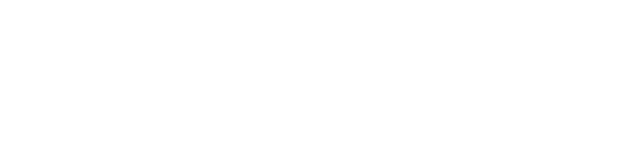
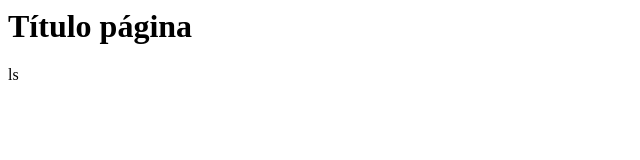
Before and after one commit to HenriquePatti/teste, a plain HTML site: page index.html in a window 1280 px wide. Shown: the whole page, without its empty margins (0-640 px from the left). Drawn offline with Linux system fonts and the light colour scheme.

Commit message:
add title

```diff
--- a/index.html
+++ b/index.html
@@ -2,5 +2,6 @@
     <head>
     </head>
     <body>
-    </body>
+        <h1>Título página</h1>
+    </body>ls
 </html>
```
